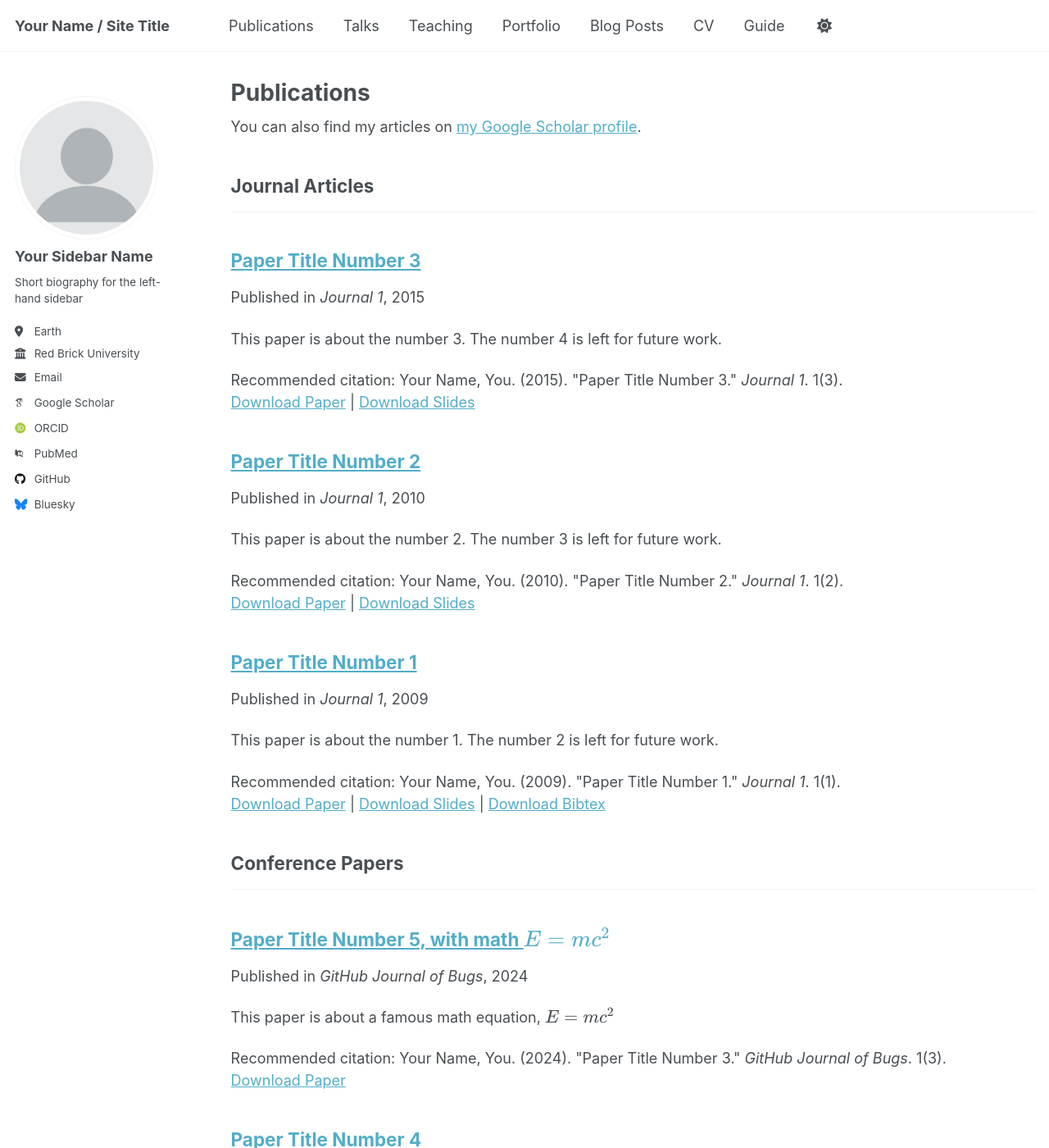
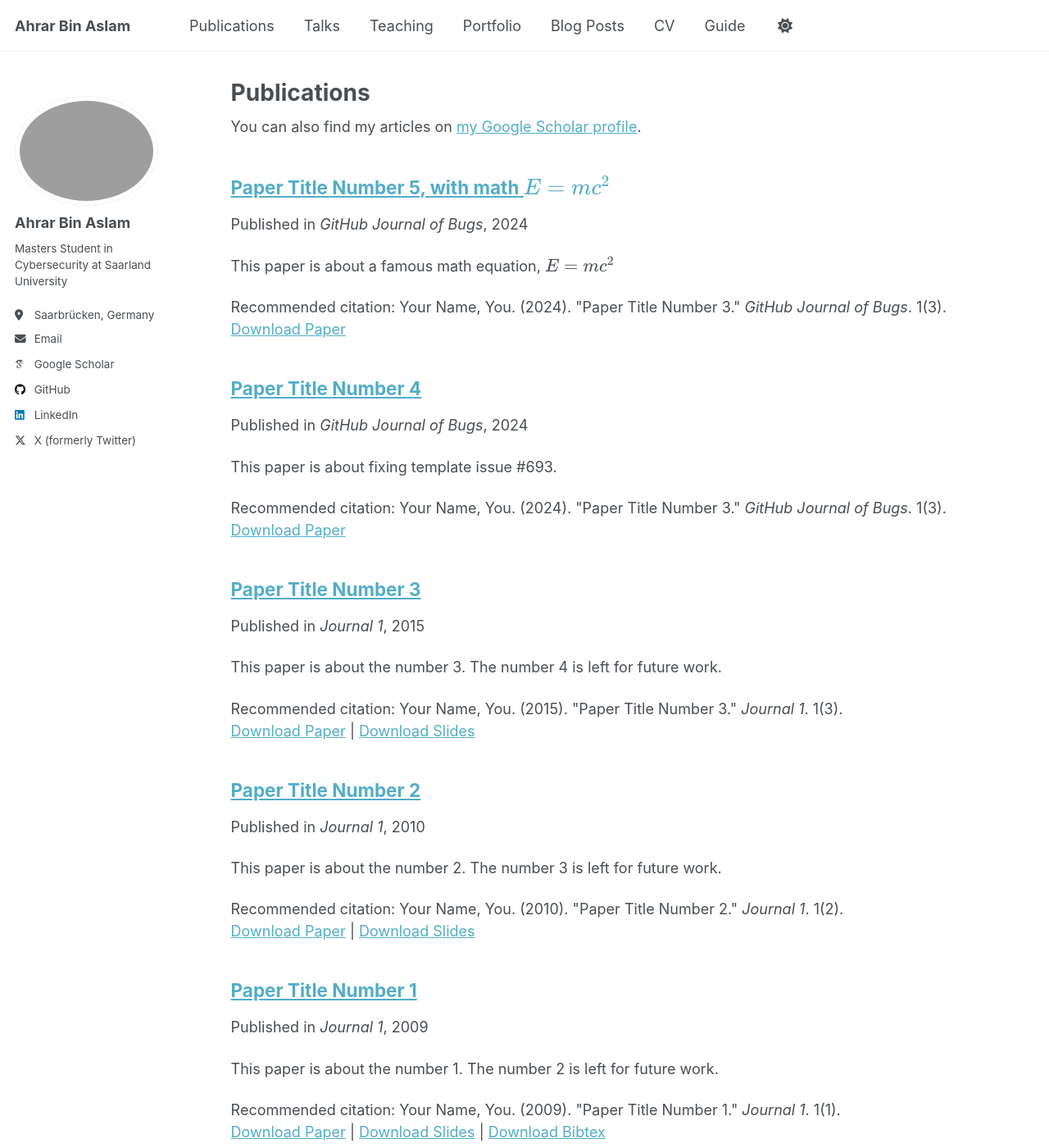
Before and after one commit to ahrarbinaslam/ahrarbinaslam.github.io, a Jekyll site: the page built from _pages/publications.html, in a window 1280 px wide and 1400 px high. Shown: the whole window at 82% size. Built offline with Jekyll 4.4.1, drawn with Linux system fonts in a browser that asks for light colours; some web fonts are replaced; some of the changed lines change nothing that is shown; some of the changed text lies outside the part shown.

Commit message:
Update _config.yml

```diff
--- a/_config.yml
+++ b/_config.yml
@@ -3,95 +3,23 @@
 # This config file is meant for settings that affect your entire site, values
 # which you are expected to set up once and rarely need to edit after that.
 # For technical reasons, this file is *NOT* reloaded automatically when you use
-# `jekyll serve -l -H localhost`. If you change this file, please restart the
-# server process.
-
-# Basic Site Settings
-locale                   : "en-US"
-site_theme               : "default"
-title                    : "Your Name / Site Title"
-title_separator          : "-"
-name                     : &name "Your Name"
-description              : &description "personal description"
-url                      : https://academicpages.github.io # the base hostname & protocol for your site e.g. "https://[your GitHub username].github.io" or if you already have some other page hosted on Github then use "https://[your GitHub username].github.io/[Your Repo Name]"
-baseurl                  : "" # the subpath of your site, e.g. "/blog"
-repository               : "academicpages/academicpages.github.io"
-
-# Site Author - The following control what appear as part of the author content on the side bar.
-#               If a field is blank the icon and link will not appear, otherwise it will be shown.
-#               Additional customization can be done by editing /_includes/author-profile.html
-author:
-  # Biographic information
-  avatar           : "profile.png"
-  name             : "Your Sidebar Name"
-  pronouns         : # example: "she/her"
-  bio              : "Short biography for the left-hand sidebar"
-  location         : "Earth"
-  employer         : "Red Brick University"
-  uri              : # URL
-  email            : "none@example.org"
-
-  # Academic websites
-  academia         : # URL
-  arxiv            : # URL - Update with the correct link to your profile
-  googlescholar    : "https://scholar.google.com/citations?user=PS_CX0AAAAAJ"
-  impactstory      : # URL
-  orcid            : "http://orcid.org/yourorcidurl"
-  semantic         : # URL
-  pubmed           : "https://www.ncbi.nlm.nih.gov/pubmed/?term=john+snow"
-  researchgate     : # URL
-  scopus           : # URL
-
-  # Repositories and software development
-  bitbucket        : # Username - Update with your username on the site
-  codepen          : # Username
-  dribbble         : # Username
-  github           : "academicpages"
-  kaggle           : # Username
-  stackoverflow    : # User number or user number and name (i.e., use "1" or "1/jeff-atwood")
-
-  # Social media
-  bluesky          : "bsky.app" # Replace this with you Bluesky username
-  facebook         : # Username
-  flickr           : # Username
-  foursquare       : # Username
-  goodreads        : # Username
-  google_plus      : # Username
-  keybase          : # Username
-  instagram        : # Username
-  lastfm           : # Username
-  linkedin         : # Username
-  mastodon         : # URL
-  medium           : # URL
-  pinterest        : # Username
-  soundcloud       : # Username
-  steam            : # Username
-  telegram         : # URL
-  tumblr           : # Username
-  twitter          : # Username for X / Twitter
-  vine             : # Username
-  weibo            : # Username
-  wikipedia        : # Username
-  xing             : # Username
-  youtube          : # Username
-  zhihu            : # Username
-
-# Publication Category - The following the list of publication categories and their headings
-publication_category:
-  books:
-    title: 'Books'
-  manuscripts:
-    title: 'Journal Articles'
-  conferences:
-    title: 'Conference Papers'
+# `jekyll serve`. If you change this file, please restart the server process.
 
 # Site Settings
+locale                   : "en-US"
+title                    : "Ahrar Bin Aslam"
+title_separator          : "-"
+name                     : &name "Ahrar Bin Aslam"
+description              : &description "Masters Student in Cybersecurity at Saarland University"
+url                      : https://ahrarbinaslam.github.io # the base hostname & protocol for your site e.g. "https://mmistakes.github.io"
+baseurl                  : "" # the subpath of your site, e.g. "/blog"
+repository               : "ahrarbinaslam.github.io"
 teaser                   :  # filename of teaser fallback teaser image placed in /images/, .e.g. "500x300.png"
 breadcrumbs              : false # true, false (default)
 words_per_minute         : 160
 future                   : true
 read_more                : "disabled" # if enabled, adds "Read more" links to excerpts
-talkmap_link             : false      #change to true to add link to talkmap on talks page
+talkmap_link             : false #change to true to add link to talkmap on talks page
 comments:
   provider               : # false (default), "disqus", "discourse", "facebook", "google-plus", "staticman", "custom"
   disqus:
@@ -119,16 +47,13 @@
       options:
         format           : "iso8601" # "iso8601" (default), "timestamp-seconds", "timestamp-milliseconds"
 atom_feed:
-  hide                   : false     # change to true to hide the RSS feed in the footer
   path                   : # blank (default) uses feed.xml
-
 
 # SEO Related
 google_site_verification :
 bing_site_verification   :
 alexa_site_verification  :
 yandex_site_verification :
-
 
 # Social Sharing
 twitter:
@@ -137,8 +62,7 @@
   username               :
   app_id                 :
   publisher              :
-og_image                 :  # Social media default site image
-og_description           :  # Social media default site image description
+og_image                 :  # Open Graph/Twitter default site image
 # For specifying social profiles
 # - https://developers.google.com/structured-data/customize/social-profiles
 social:
@@ -149,9 +73,48 @@
 
 # Analytics
 analytics:
-  provider               :  "false" # false (default), "google", "google-universal", "google-analytics-4", "custom"
+  provider               :  "google-universal" # false (default), "google", "google-universal", "custom"
   google:
     tracking_id          :
+
+
+# Site Author
+author:
+  name             : "Ahrar Bin Aslam"
+  avatar           : "Aurore.jpg"
+  bio              : "Masters Student in Cybersecurity at Saarland University"
+  location         : "Saarbrücken, Germany"
+  employer         :
+  pubmed           :
+  googlescholar    : "https://scholar.google.com/citations?user=TjNDuj0AAAAJ&hl=en"
+  email            : "ahas00001@stud.uni-saarland.de"
+  researchgate     :
+  uri              :
+  bitbucket        :
+  codepen          :
+  dribbble         :
+  flickr           :
+  facebook         :
+  foursquare       :
+  github           : "ahrarbinaslam"
+  google_plus      :
+  keybase          :
+  instagram        :
+  impactstory      :
+  lastfm           :
+  linkedin         : "ahrarbinaslam"
+  orcid            :
+  pinterest        :
+  soundcloud       :
+  stackoverflow    :
+  steam            :
+  tumblr           :
+  twitter          : "ahrar_binaslam"
+  vine             :
+  weibo            :
+  xing             :
+  youtube          :
+  wikipedia        :
 
 
 # Reading Files
@@ -164,26 +127,23 @@
   - "*.sublime-workspace"
   - .asset-cache
   - .bundle
-  - .github
   - .jekyll-assets-cache
   - .sass-cache
+  - CHANGELOG
+  - Capfile
+  - Gemfile
+  - Gruntfile.js
+  - LICENSE
+  - README
+  - Rakefile
   - assets/js/_main.js
   - assets/js/plugins
   - assets/js/vendor
-  - CHANGELOG
-  - Capfile
   - config
-  - Dockerfile
-  - Gemfile
-  - Gruntfile.js
   - gulpfile.js
-  - LICENSE
-  - local
   - log
   - node_modules
-  - package.json*
-  - Rakefile
-  - README
+  - package.json
   - tmp
   - vendor
 keep_files:
@@ -213,7 +173,7 @@
   enable_coderay: false
 
 
-# These settings control the types of collections used by the template
+# Collections
 collections:
   teaching:
     output: true
@@ -229,7 +189,7 @@
     permalink: /:collection/:path/
 
 
-# These settings control how pages and collections are included in the site
+# Defaults
 defaults:
   # _posts
   - scope:
@@ -285,7 +245,6 @@
       author_profile: true
       share: true
 
-
 # Sass/SCSS
 sass:
   sass_dir: _sass
@@ -296,25 +255,22 @@
 permalink: /:categories/:title/
 # paginate: 5 # amount of posts to show
 # paginate_path: /page:num/
-timezone: Etc/UTC # http://en.wikipedia.org/wiki/List_of_tz_database_time_zones
+timezone: America/Los_Angeles # http://en.wikipedia.org/wiki/List_of_tz_database_time_zones
 
 
 # Plugins
-plugins:
-  - jekyll-feed
-  - jekyll-gist
+gems:
   - jekyll-paginate
   - jekyll-sitemap
+  - jekyll-gist
+  - jekyll-feed
   - jekyll-redirect-from
-  - jemoji
-
-# Mimic GitHub Pages with --safe
+# mimic GitHub Pages with --safe
 whitelist:
-  - jekyll-feed
-  - jekyll-gist
   - jekyll-paginate
   - jekyll-sitemap
-  - jekyll-redirect-from
+  - jekyll-gist
+  - jekyll-feed
   - jemoji
 
 
```
